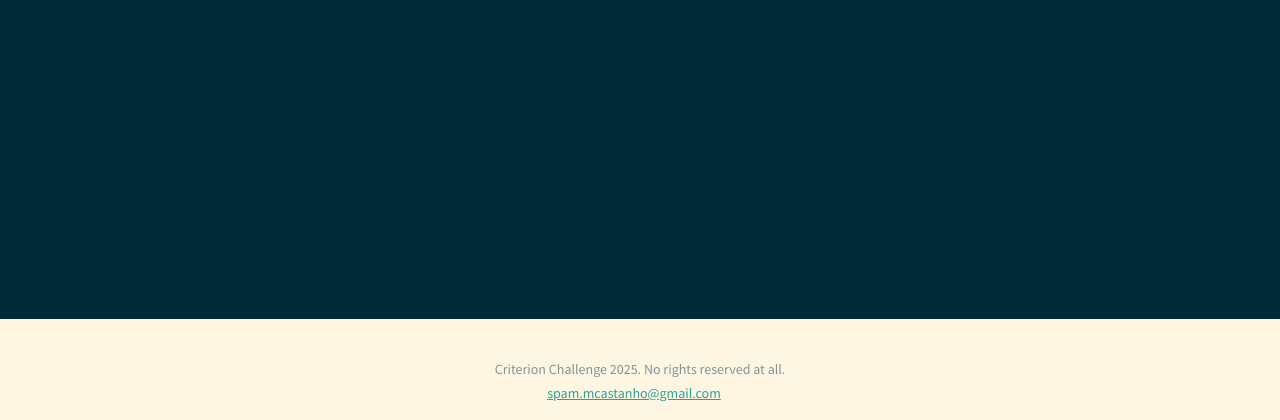
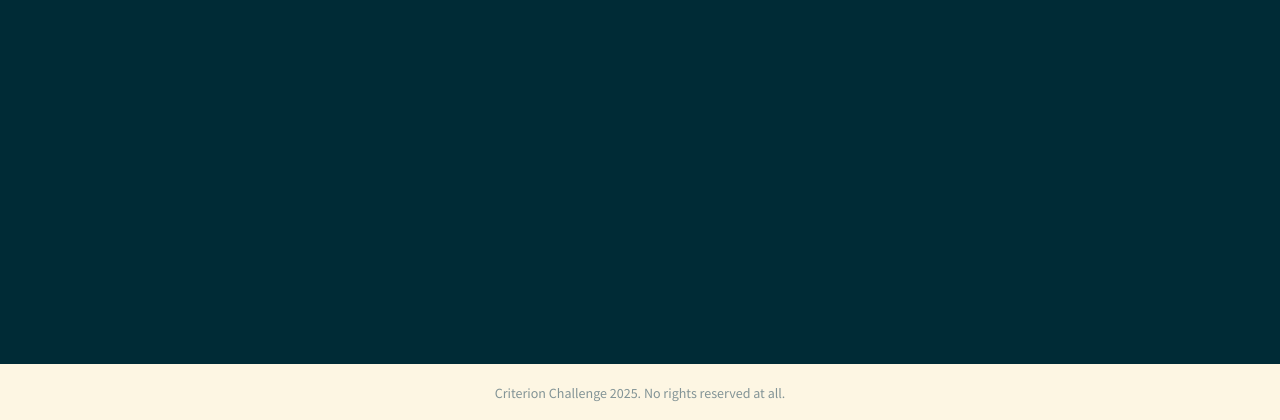
Before and after one commit to marcomartinscastanho/criterion-challenge, a Django app: page /categories/ in a window 1280 px wide. Shown: the part 380-800 px from the top of the page. Run offline with Django 5.2, Linux system fonts and the light colour scheme; the visitor is signed in with stand-in values (Sample User, id 1); data that the repository does not hold is empty; some libraries are stand-ins or nearby versions.

Commit message:
shorten the footer

```diff
--- a/templates/base.html
+++ b/templates/base.html
@@ -53,8 +53,7 @@
     </div>
     <footer class="mt-auto bg-light py-3 text-center">
       <small class="container">
-        <p class="mb-0">Criterion Challenge 2025. No rights reserved at all.</p>
-        <a href="mailto:spam.mcastanho@gmail.com">spam.mcastanho@gmail.com</a>
+        <span class="mb-0">Criterion Challenge 2025. No rights reserved at all.</span>
       </small>
     </footer>
     <script src="https://kit.fontawesome.com/55b6a23ffe.js"
```
